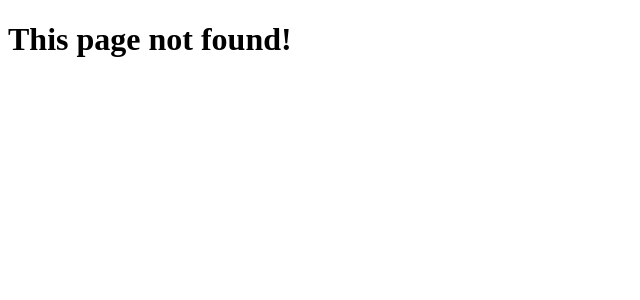
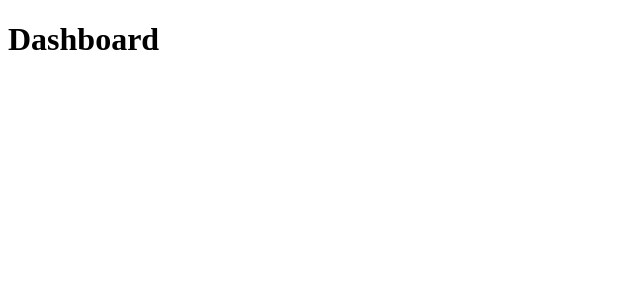
Before and after one commit to ammarAlzaqam/NEXT.JS-15-fundamentals-routing-demo, a Next.js app: page /dashboard in a window 1280 px wide. Before the commit this address had no page. Shown: the top 300 px of the page, without its empty margins (0-640 px from the left). Built offline with nearby package versions, Linux system fonts and the light colour scheme.

Commit message:
file colocation

```diff
--- /dev/null
+++ b/src/app/dashboard/line-chart.tsx
@@ -0,0 +1,3 @@
+export default function LineChart() {
+  return <h1>Line chart</h1>;
+}
--- /dev/null
+++ b/src/app/dashboard/page.tsx
@@ -0,0 +1,7 @@
+function BarChart() {
+  return <h1>Bar chart</h1>;
+}
+
+export default function Dashboard() {
+    return <h1>Dashboard</h1>
+}
```
